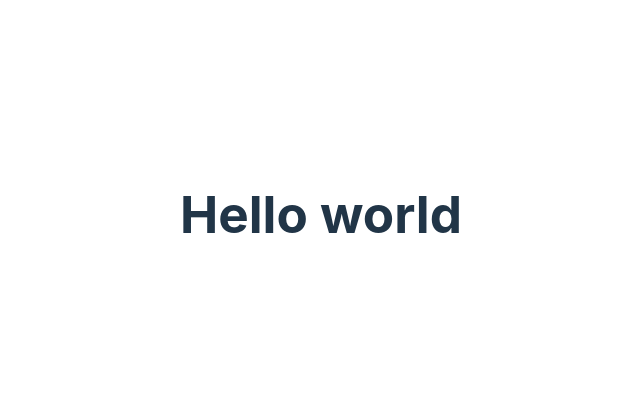
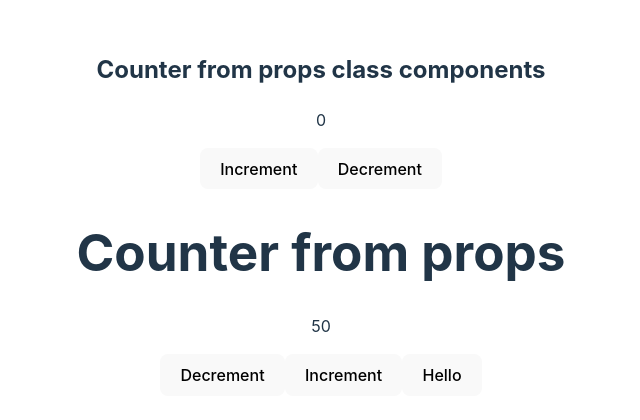
Before and after one commit to AlfredoPZ/react-essential, a React (Vite) app: page / in a window 1280 px wide. Shown: the part 186-606 px from the top of the page, without its empty margins (319-959 px from the left). Built offline with nearby package versions, Linux system fonts and the light colour scheme.

Commit message:
Controlled components

```diff
--- a/src/App.jsx
+++ b/src/App.jsx
@@ -1,10 +1,20 @@
 import './App.css'
+import { ControlledComponent } from './components/ControlledComponent'
+import CounterClass from './components/CounterClass'
+import { CounterFunctional } from './components/CounterFunctional'
 
 function App() {
 
+  const handleClicked = () => {
+    alert('Button clicked');
+  }
+
+
   return (
     <>
-      <h1>Hello world</h1>
+      <CounterClass title={"Counter from props class components"} />
+      <CounterFunctional title={"Counter from props"} initialCounter={50} />
+      <ControlledComponent title={"Hello"} onClick={handleClicked}/>
     </>
   )
 }
--- /dev/null
+++ b/src/components/ControlledComponent.jsx
@@ -0,0 +1,7 @@
+import React from 'react'
+
+export const ControlledComponent = ({onClick, title}) => {
+    return (
+        <button onClick={onClick}>{title}</button>
+    )
+}
```
